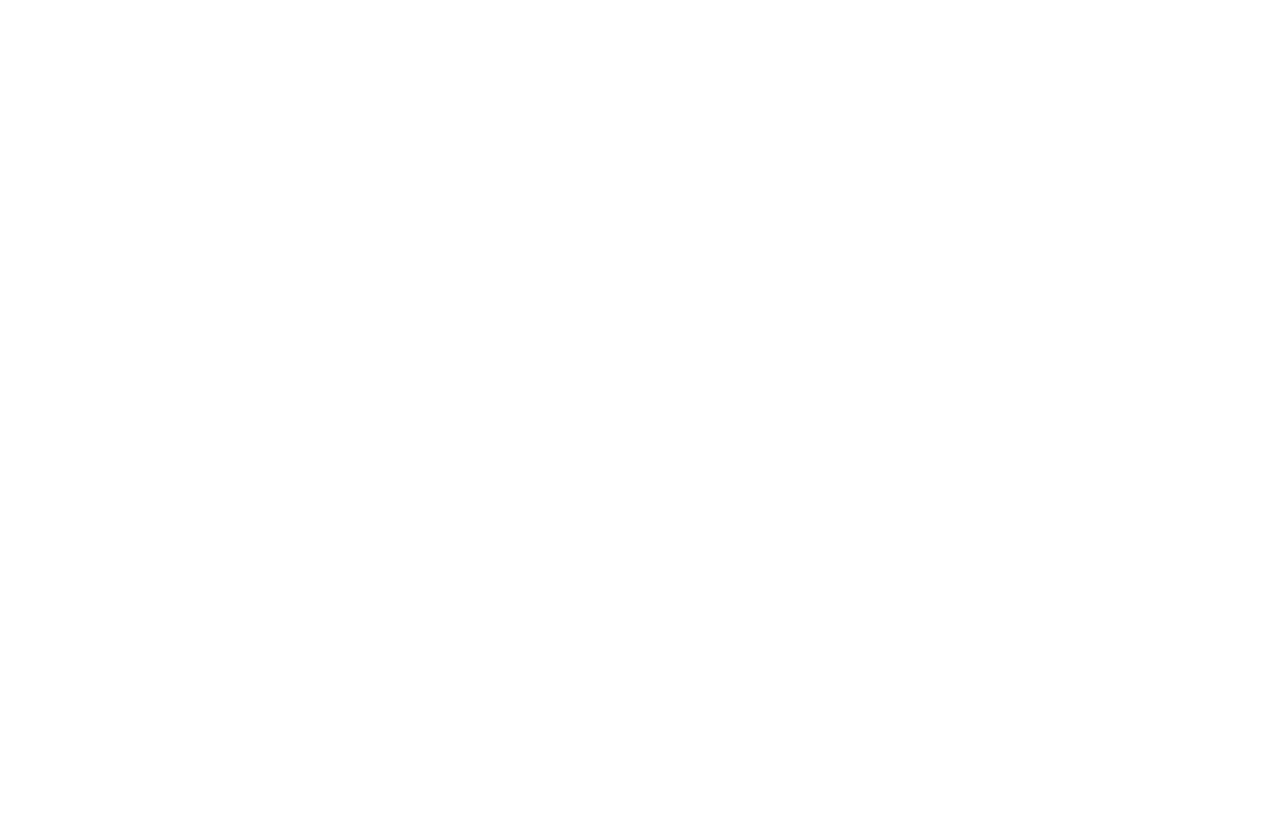
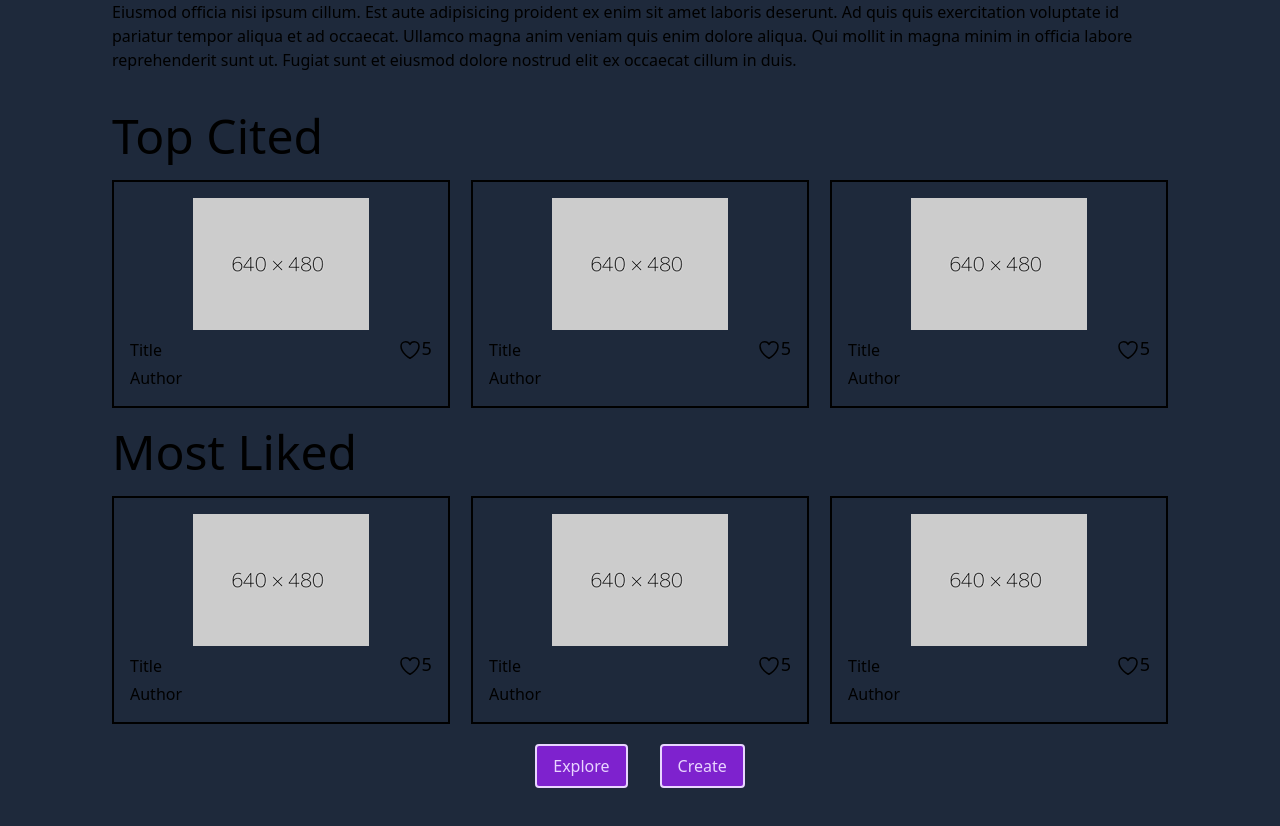
Before and after one commit to ayush117/sketchs, a React (Create React App) app: page / in a window 1280 px wide. Shown: the part 408-1234 px from the top of the page. Before the commit the page ends 800 px from the top, so only its background shows below. Built offline with nearby package versions, Linux system fonts and the light colour scheme.

Commit message:
home page added

```diff
--- a/src/components/Card.js
+++ b/src/components/Card.js
@@ -1,23 +1,28 @@
 const Card = () => {
-  return (
-      <div className="p-4 pb-3.5 px-4 rounded-none shadow-lg bg-white max-w-xs">
-        <div className="justify-center">
-          <img
-            className="rounded-r-xs"
-            src="https://mdbootstrap.com/img/new/standard/nature/184.jpg"
-            alt=""
-          />
-        </div>
-        <div className="d-flex justify-content-between">
-          <h2 className="text-lg mb-2">Title
-            <span className="text-sm text-teal-800 font-mono bg-teal-100 inline rounded-full px-2 align-top float-right animate-pulse">
-              Tag
-            </span>
-          </h2>
-          Author
-        </div>
+  return <>
+      <div className="card flex flex-col border-2 border-black p-4" style={{flexBasis: "32%"}}>
+          <div className="image flex justify-center pb-2">
+              <img src="/images/dummy.png" alt="dummy"></img>
+          </div>
+          <div className="card-info flex flex-col">
+              <div className="flex justify-between">
+                  <div>
+                      Title
+                  </div>
+                  <div className="inline-flex">
+                      <svg xmlns="http://www.w3.org/2000/svg" fill="none" viewBox="0 0 24 24" strokeWidth={1.5} stroke="currentColor" className="w-6 h-6">
+                          <path strokeLinecap="round" strokeLinejoin="round" d="M21 8.25c0-2.485-2.099-4.5-4.688-4.5-1.935 0-3.597 1.126-4.312 2.733-.715-1.607-2.377-2.733-4.313-2.733C5.1 3.75 3 5.765 3 8.25c0 7.22 9 12 9 12s9-4.78 9-12z" />
+                      </svg>
+                      <span className="text-lg relative bottom-1">5</span>
+                  </div>
+              </div>
+              <div className="text-left">
+                  Author
+              </div>
+          </div>
+
       </div>
-  );
-};
+  </>
+}
 
 export default Card;
--- a/src/pages/Home.js
+++ b/src/pages/Home.js
@@ -1,11 +1,62 @@
 import ResponsiveAppBar from '../components/RespnsiveAppBar';
+import Card from '../components/Card';
+import { NavLink } from 'react-router-dom';
 
 
 const Home = () => {
     return (
-    <>
-    <ResponsiveAppBar></ResponsiveAppBar>
-    </>
+        <>
+            <ResponsiveAppBar></ResponsiveAppBar>
+            <div className='px-28 py-10 main-container'>
+                <div className='intro text-left pb-10'>
+                    <div className='title text-5xl pb-5'>
+                        Ipsum pariatur reprehenderit culpa est
+                    </div>
+                    <div className='desc text-base'>
+                        Eiusmod officia nisi ipsum cillum. Est aute adipisicing proident ex enim sit amet laboris deserunt. Ad quis quis exercitation voluptate id pariatur tempor aliqua et ad occaecat. Ullamco magna anim veniam quis enim dolore aliqua. Qui mollit in magna minim in officia labore reprehenderit sunt ut. Fugiat sunt et eiusmod dolore nostrud elit ex occaecat cillum in duis.
+                        Eiusmod officia nisi ipsum cillum. Est aute adipisicing proident ex enim sit amet laboris deserunt. Ad quis quis exercitation voluptate id pariatur tempor aliqua et ad occaecat. Ullamco magna anim veniam quis enim dolore aliqua. Qui mollit in magna minim in officia labore reprehenderit sunt ut. Fugiat sunt et eiusmod dolore nostrud elit ex occaecat cillum in duis.
+                        Eiusmod officia nisi ipsum cillum. Est aute adipisicing proident ex enim sit amet laboris deserunt. Ad quis quis exercitation voluptate id pariatur tempor aliqua et ad occaecat. Ullamco magna anim veniam quis enim dolore aliqua. Qui mollit in magna minim in officia labore reprehenderit sunt ut. Fugiat sunt et eiusmod dolore nostrud elit ex occaecat cillum in duis.
+                        Eiusmod officia nisi ipsum cillum. Est aute adipisicing proident ex enim sit amet laboris deserunt. Ad quis quis exercitation voluptate id pariatur tempor aliqua et ad occaecat. Ullamco magna anim veniam quis enim dolore aliqua. Qui mollit in magna minim in officia labore reprehenderit sunt ut. Fugiat sunt et eiusmod dolore nostrud elit ex occaecat cillum in duis.
+                    </div>
+                </div>
+                <div className='container pb-5'>
+                    <div className='title text-5xl pb-5 text-left'>
+                        Top Cited
+                    </div>
+                    <div className='cards flex justify-between'>
+                        <Card />
+                        <Card />
+                        <Card />
+                    </div>
+                </div>
+                <div className='container pb-5'>
+                    <div className='title text-5xl pb-5 text-left'>
+                        Most Liked
+                    </div>
+                    <div className='cards flex justify-between'>
+                        <Card />
+                        <Card />
+                        <Card />
+                    </div>
+                </div>
+                <NavLink to="/explore">
+                    <button className='bg-purple-700 border-2
+                    text-purple-200 border-purple-200 px-4 py-2
+                    hover:border-purple-700 hover:text-purple-700
+                    hover:bg-purple-200 mx-4 rounded'>
+                        Explore
+                    </button>
+                </NavLink>
+                <NavLink to="/create">
+                    <button className='bg-purple-700 border-2
+                    text-purple-200 border-purple-200 px-4 py-2
+                    hover:border-purple-700 hover:text-purple-700
+                    hover:bg-purple-200 mx-4 rounded'>
+                        Create
+                    </button>
+                </NavLink>
+            </div>
+        </>
     )
 }
 
```
Also changed, not shown: public/images/dummy.png (added).
